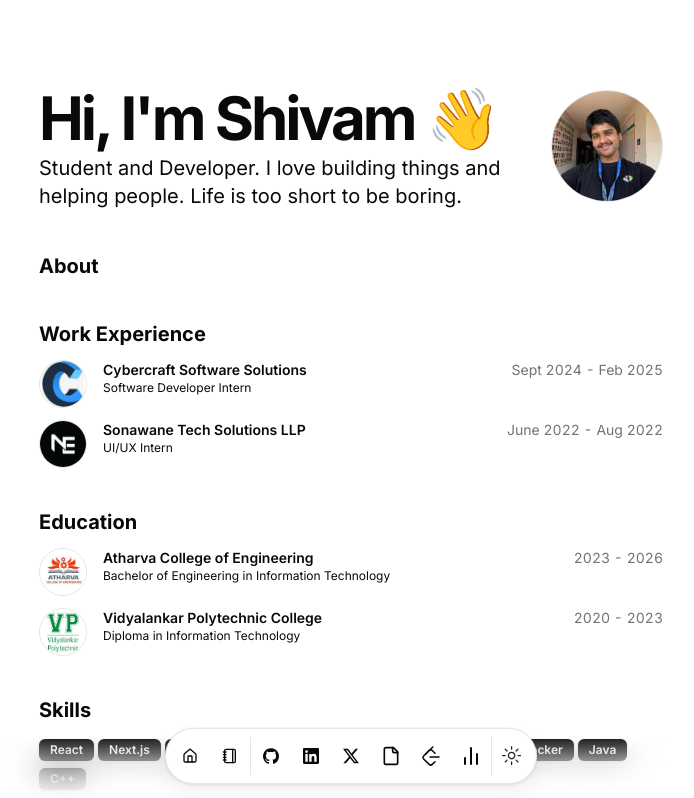
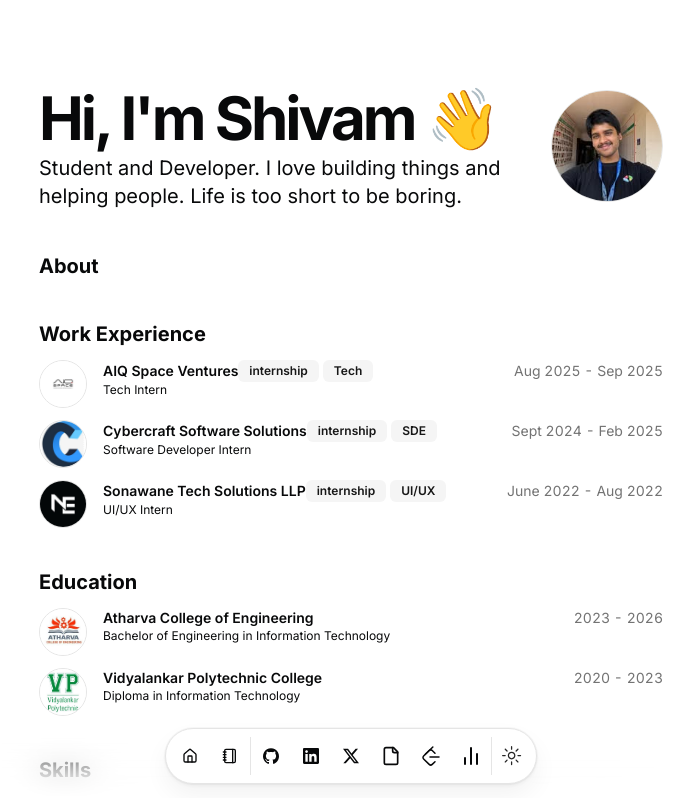
Before and after one commit to shivamnarkar47/portfolio-2.0, a Next.js app: page / in a window 1280 px wide. Shown: the top 798 px of the page, without its empty margins (289-983 px from the left). Built offline with nearby package versions, Linux system fonts and the light colour scheme.

Commit message:
Add AIQSpace image to public directory

```diff
--- a/src/data/resume.tsx
+++ b/src/data/resume.tsx
@@ -72,10 +72,23 @@
   },
 
   work: [
+     {
+      company: "AIQ Space Ventures",
+      href: "https://aiqspace.com",
+      badges: ["internship", "Tech"],
+      location: "Hybrid",
+      title: "Tech Intern",
+      logoUrl: "/aiqspace.jpeg",
+      start: "Aug 2025",
+      end: "Sep 2025",
+      description:
+        "Contributed to product development and optimized internal workflows, resulting in a 28% increase in development speed. Collaborated with cross-functional teams to streamline deployment processes and enhance overall project efficiency.",
+    },
+
     {
       company: "Cybercraft Software Solutions",
       href: "https://cybercraft.llc",
-      badges: [],
+      badges: ["internship", "SDE"],
       location: "Hybrid",
       title: "Software Developer Intern",
       logoUrl: "/cybercraft.png",
@@ -87,7 +100,7 @@
     {
       company: "Sonawane Tech Solutions LLP",
       href: "https://sonawane.com",
-      badges: [],
+      badges: ["internship", "UI/UX"],
       location: "Hybrid",
       title: "UI/UX Intern",
       logoUrl: "/navrang.png",
@@ -96,6 +109,7 @@
       description:
         "During my internship as a UI/UX Developer, I designed and developed user-friendly interfaces for two key projects. First, I created a Cryptocurrency Trading Website layout, focusing on intuitive navigation and real-time data visualization. Second, I designed an E-Commerce Clothes Website, ensuring a seamless shopping experience with an attractive and responsive design. Both projects enhanced my skills in wireframing, prototyping, and user-centered design while meeting business and usability goal",
     },
+
   ],
   education: [
     {
```
Also changed, not shown: public/aiqspace.jpeg (added), 1 other file (tests, documents, lock files or other folders).
